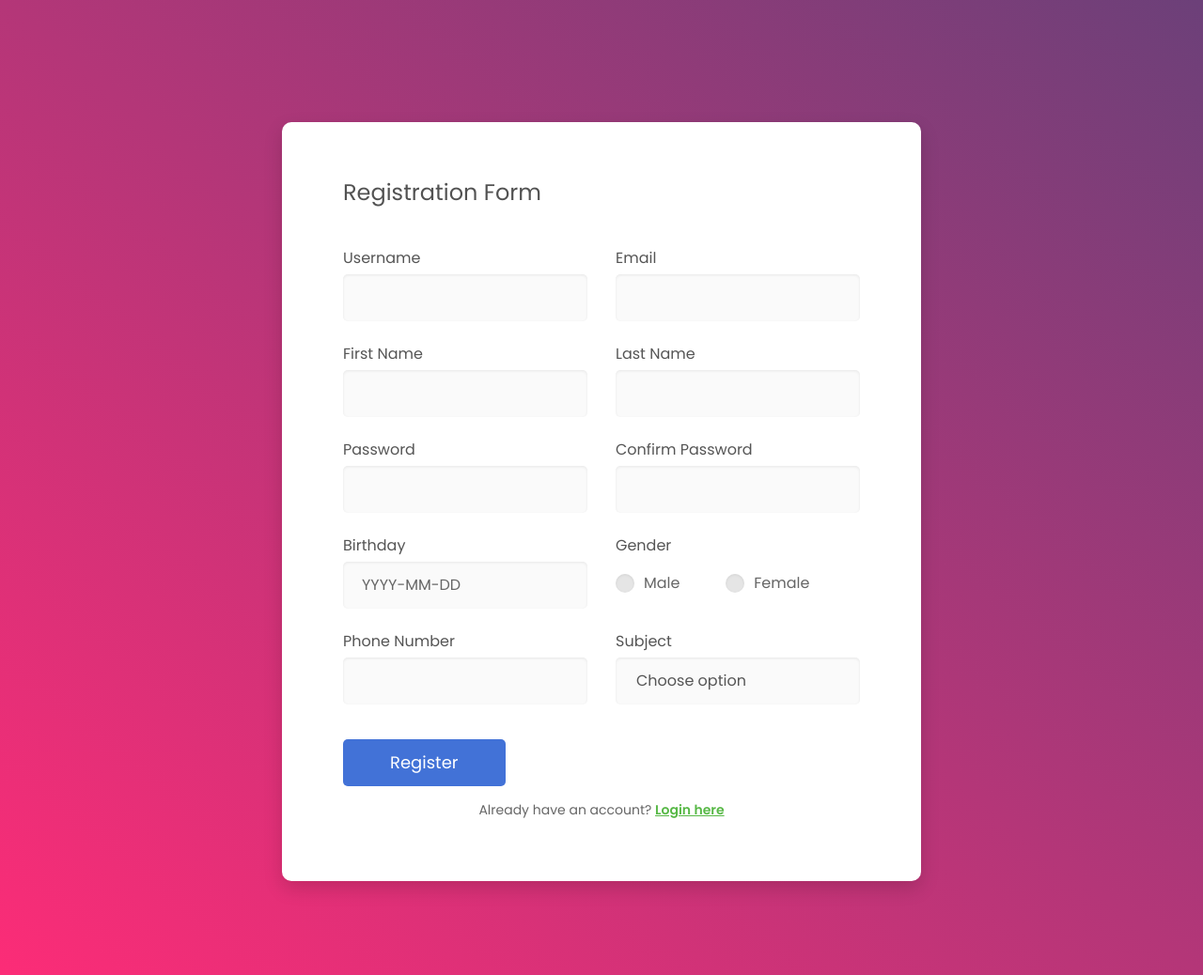
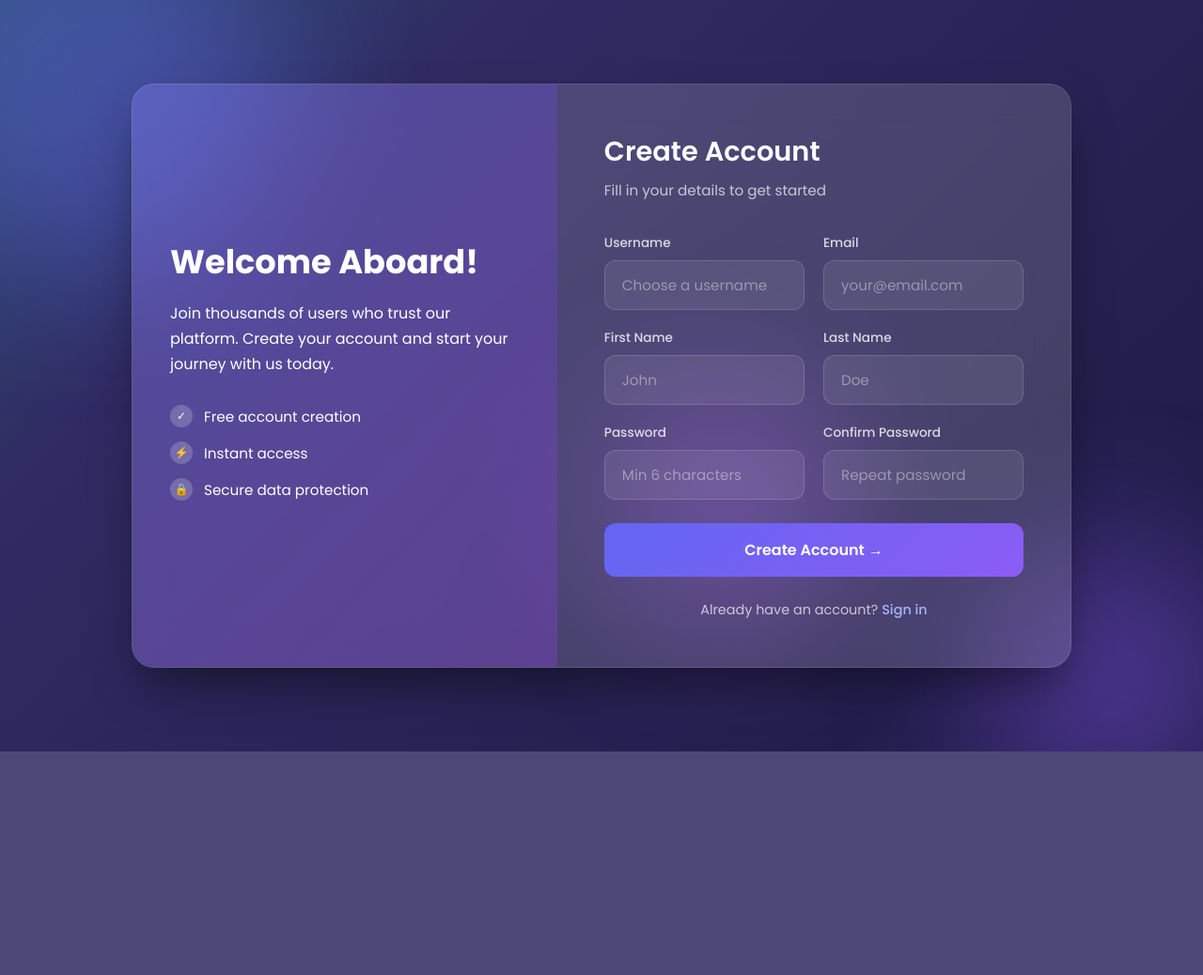
Before and after one commit to mohammadrezaxp/mysity, a Django app: page /ref/user_mange/sing_up/ in a window 1280 px wide. Shown: the whole page at 94% size. After the commit the page ends 800 px from the top, so only its background shows below. Run offline with Django 5.2, Linux system fonts and the light colour scheme; some libraries are stand-ins or nearby versions.

Commit message:
fix and change some page

```diff
--- a/templates/User_mage/index.html
+++ b/templates/User_mage/index.html
@@ -1,182 +1,139 @@
 {% load static %}
 <!DOCTYPE html>
 <html lang="en">
+<head>
+    <meta charset="UTF-8">
+    <meta name="viewport" content="width=device-width, initial-scale=1.0">
+    <title>Create Account</title>
+    <link href="https://fonts.googleapis.com/css2?family=Poppins:wght@300;400;500;600;700&display=swap" rel="stylesheet">
+    <style>
+        * { margin: 0; padding: 0; box-sizing: border-box; }
+        body {
+            font-family: 'Poppins', sans-serif;
+            min-height: 100vh;
+            background: linear-gradient(-45deg, #0f0c29, #302b63, #24f2a8, #0f0c29);
+            background-size: 400% 400%;
+            animation: gradientShift 15s ease infinite;
+            display: flex;
+            align-items: center;
+            justify-content: center;
+            padding: 20px;
+            overflow-x: hidden;
+        }
 
-<head>
-    <!-- Required meta tags-->
-    <meta charset="UTF-8">
-    <meta name="viewport" content="width=device-width, initial-scale=1, shrink-to-fit=no">
-    <meta name="description" content="Registration Form">
-    <meta name="author" content="Your Site">
-    <meta name="keywords" content="Registration">
+        @keyframes gradientShift {
+            0% { background-position: 0% 50%; }
+            50% { background-position: 100% 50%; }
+            100% { background-position: 0% 50%; }
+        }
 
-    <!-- Title Page-->
-    <title>Register</title>
+        .orb { position: fixed; border-radius: 50%; filter: blur(80px); opacity: 0.4; animation: float 20s infinite; pointer-events: none; z-index: 0; }
+        .orb-1 { width: 400px; height: 400px; background: #6366f1; top: -100px; left: -100px; }
+        .orb-2 { width: 300px; height: 300px; background: #8b5cf6; bottom: -50px; right: -50px; animation-delay: -5s; }
+        .orb-3 { width: 250px; height: 250px; background: #a855f7; top: 50%; left: 50%; animation-delay: -10s; }
 
-    <!-- Icons font CSS-->
-    <link href="{% static 'vendor/mdi-font/css/material-design-iconic-font.min.css' %}" rel="stylesheet" media="all">
-    <link href="{% static 'vendor/font-awesome-4.7/css/font-awesome.min.css' %}" rel="stylesheet" media="all">
+        @keyframes float {
+            0%, 100% { transform: translate(0, 0) scale(1); }
+            25% { transform: translate(30px, -30px) scale(1.05); }
+            50% { transform: translate(-20px, 20px) scale(0.95); }
+            75% { transform: translate(20px, 30px) scale(1.02); }
+        }
 
-    <!-- Font special for pages-->
-    <link href="https://fonts.googleapis.com/css?family=Poppins:100,100i,200,200i,300,300i,400,400i,500,500i,600,600i,700,700i,800,800i,900,900i" rel="stylesheet">
+        .container { position: relative; z-index: 1; width: 100%; max-width: 1000px; display: flex; background: rgba(255, 255, 255, 0.1); backdrop-filter: blur(20px); -webkit-backdrop-filter: blur(20px); border-radius: 24px; border: 1px solid rgba(255, 255, 255, 0.15); box-shadow: 0 25px 50px -12px rgba(0, 0, 0, 0.5); overflow: hidden; animation: slideUp 0.8s ease; }
 
-    <!-- Vendor CSS-->
-    <link href="{% static 'vendor/select2/select2.min.css' %}" rel="stylesheet" media="all">
-    <link href="{% static 'vendor/datepicker/daterangepicker.css' %}" rel="stylesheet" media="all">
+        @keyframes slideUp { from { opacity: 0; transform: translateY(40px); } to { opacity: 1; transform: translateY(0); } }
 
-    <!-- Main CSS-->
-    <link href="{% static 'css/main.css' %}" rel="stylesheet" media="all">
+        .left-panel { flex: 1; background: linear-gradient(135deg, rgba(99, 102, 241, 0.3), rgba(168, 85, 247, 0.3)); padding: 50px 40px; display: flex; flex-direction: column; justify-content: center; color: white; }
+
+        .left-panel h1 { font-size: 2.2rem; font-weight: 700; margin-bottom: 15px; animation: fadeIn 1s ease 0.3s both; }
+        .left-panel p { font-size: 1rem; opacity: 0.9; line-height: 1.7; animation: fadeIn 1s ease 0.5s both; }
+
+        .feature-list { margin-top: 30px; animation: fadeIn 1s ease 0.7s both; }
+        .feature { display: flex; align-items: center; gap: 12px; margin-bottom: 15px; font-size: 0.95rem; }
+        .feature-icon { width: 24px; height: 24px; background: rgba(255, 255, 255, 0.2); border-radius: 50%; display: flex; align-items: center; justify-content: center; font-size: 12px; }
+
+        @keyframes fadeIn { from { opacity: 0; transform: translateX(-20px); } to { opacity: 1; transform: translateX(0); } }
+
+        .right-panel { flex: 1.2; padding: 50px; background: rgba(255, 255, 255, 0.05); }
+
+        .form-header { margin-bottom: 35px; animation: fadeIn 1s ease 0.2s both; }
+        .form-header h2 { color: white; font-size: 1.8rem; font-weight: 600; margin-bottom: 8px; }
+        .form-header p { color: rgba(255, 255, 255, 0.7); font-size: 0.95rem; }
+
+        .messages { margin-bottom: 20px; }
+        .message { padding: 12px 16px; border-radius: 12px; margin-bottom: 10px; font-size: 0.9rem; animation: shake 0.5s ease; }
+        .message.error { background: rgba(239, 68, 68, 0.2); color: #fca5a5; border: 1px solid rgba(239, 68, 68, 0.3); }
+        .message.success { background: rgba(34, 197, 94, 0.2); color: #86efac; border: 1px solid rgba(34, 197, 94, 0.3); }
+
+        @keyframes shake { 0%, 100% { transform: translateX(0); } 25% { transform: translateX(-5px); } 75% { transform: translateX(5px); } }
+
+        .form-grid { display: grid; grid-template-columns: 1fr 1fr; gap: 20px; }
+
+        .form-group { position: relative; animation: fadeIn 0.6s ease both; }
+        .form-group:nth-child(1) { animation-delay: 0.3s; }
+        .form-group:nth-child(2) { animation-delay: 0.35s; }
+        .form-group:nth-child(3) { animation-delay: 0.4s; }
+        .form-group:nth-child(4) { animation-delay: 0.45s; }
+        .form-group:nth-child(5) { animation-delay: 0.5s; }
+        .form-group:nth-child(6) { animation-delay: 0.55s; }
+
+        .form-group label { display: block; color: rgba(255, 255, 255, 0.8); font-size: 0.85rem; margin-bottom: 8px; font-weight: 500; }
+        .form-group input { width: 100%; padding: 14px 18px; background: rgba(255, 255, 255, 0.08); border: 1px solid rgba(255, 255, 255, 0.15); border-radius: 12px; color: white; font-size: 0.95rem; font-family: inherit; transition: all 0.3s ease; outline: none; }
+        .form-group input::placeholder { color: rgba(255, 255, 255, 0.4); }
+        .form-group input:focus { background: rgba(255, 255, 255, 0.12); border-color: rgba(99, 102, 241, 0.6); box-shadow: 0 0 0 3px rgba(99, 102, 241, 0.15); }
+
+        .btn-submit { width: 100%; padding: 16px; margin-top: 25px; background: linear-gradient(135deg, #6366f1, #8b5cf6); border: none; border-radius: 12px; color: white; font-size: 1rem; font-weight: 600; font-family: inherit; cursor: pointer; transition: all 0.3s ease; position: relative; overflow: hidden; animation: fadeIn 0.8s ease 0.7s both; }
+        .btn-submit::before { content: ''; position: absolute; top: 0; left: -100%; width: 100%; height: 100%; background: linear-gradient(90deg, transparent, rgba(255, 255, 255, 0.2), transparent); transition: left 0.5s ease; }
+        .btn-submit:hover { transform: translateY(-2px); box-shadow: 0 10px 30px rgba(99, 102, 241, 0.4); }
+        .btn-submit:hover::before { left: 100%; }
+
+        .login-link { text-align: center; margin-top: 25px; color: rgba(255, 255, 255, 0.7); font-size: 0.9rem; animation: fadeIn 0.8s ease 0.9s both; }
+        .login-link a { color: #a5b4fc; text-decoration: none; font-weight: 500; transition: color 0.3s; }
+        .login-link a:hover { color: #c7d2fe; text-decoration: underline; }
+
+        @media (max-width: 768px) { .container { flex-direction: column; } .left-panel { padding: 35px 30px; } .left-panel h1 { font-size: 1.6rem; } .right-panel { padding: 35px 25px; } .form-grid { grid-template-columns: 1fr; } }
+    </style>
 </head>
+<body>
+    <div class="orb orb-1"></div>
+    <div class="orb orb-2"></div>
+    <div class="orb orb-3"></div>
 
-<body>
-<div class="page-wrapper bg-gra-02 p-t-130 p-b-100 font-poppins">
-    <div class="wrapper wrapper--w680">
-        <div class="card card-4">
-            <div class="card-body">
-                <h2 class="title">Registration Form</h2>
-
-                <!-- نمایش پیام‌های Django -->
-                {% if messages %}
-                    <div style="margin-bottom: 20px;">
-                        {% for message in messages %}
-                            <div style="padding: 15px; border-radius: 8px; margin-bottom: 10px;
-                                    {% if message.tags == 'success' %}
-                                        background: #d4edda; color: #155724;
-                                    {% elif message.tags == 'error' %}
-                                        background: #f8d7da; color: #721c24;
-                                    {% else %}
-                                        background: #d1ecf1; color: #0c5460;
-                                    {% endif %}">
-                                {{ message }}
-                            </div>
-                        {% endfor %}
-                    </div>
-                {% endif %}
-
-                <form method="POST" action="{% url "User_manage:sing_up" %}">
-                    {% csrf_token %}
-
-                    <div class="row row-space">
-                        <div class="col-2">
-                            <div class="input-group">
-                                <label class="label">Username</label>
-                                <input class="input--style-4" type="text" name="username" required>
-                            </div>
-                        </div>
-                        <div class="col-2">
-                            <div class="input-group">
-                                <label class="label">Email</label>
-                                <input class="input--style-4" type="email" name="email" required>
-                            </div>
+    <div class="container">
+        <div class="left-panel">
+            <h1>Welcome Aboard!</h1>
+            <p>Join thousands of users who trust our platform. Create your account and start your journey with us today.</p>
+            <div class="feature-list">
+                <div class="feature"><span class="feature-icon">✓</span><span>Free account creation</span></div>
+                <div class="feature"><span class="feature-icon">⚡</span><span>Instant access</span></div>
+                <div class="feature"><span class="feature-icon">🔒</span><span>Secure data protection</span></div>
             </div>
         </div>
 
-                    <div class="row row-space">
-                        <div class="col-2">
-                            <div class="input-group">
-                                <label class="label">First Name</label>
-                                <input class="input--style-4" type="text" name="first_name">
-                            </div>
-                        </div>
-                        <div class="col-2">
-                            <div class="input-group">
-                                <label class="label">Last Name</label>
-                                <input class="input--style-4" type="text" name="last_name">
-                            </div>
-                        </div>
+        <div class="right-panel">
+            {% if messages %}
+                <div class="messages">{% for message in messages %}<div class="message {{ message.tags }}">{{ message }}</div>{% endfor %}</div>
+            {% endif %}
+
+            <div class="form-header">
+                <h2>Create Account</h2>
+                <p>Fill in your details to get started</p>
             </div>
 
-                    <div class="row row-space">
-                        <div class="col-2">
-                            <div class="input-group">
-                                <label class="label">Password</label>
-                                <input class="input--style-4" type="password" name="password" required>
+            <form method="POST" action="{% url 'User_manage:sing_up' %}">
+                {% csrf_token %}
+                <div class="form-grid">
+                    <div class="form-group"><label>Username</label><input type="text" name="username" placeholder="Choose a username" required></div>
+                    <div class="form-group"><label>Email</label><input type="email" name="email" placeholder="your@email.com" required></div>
+                    <div class="form-group"><label>First Name</label><input type="text" name="first_name" placeholder="John"></div>
+                    <div class="form-group"><label>Last Name</label><input type="text" name="last_name" placeholder="Doe"></div>
+                    <div class="form-group"><label>Password</label><input type="password" name="password" placeholder="Min 6 characters" required></div>
+                    <div class="form-group"><label>Confirm Password</label><input type="password" name="password_confirm" placeholder="Repeat password" required></div>
                 </div>
-                        </div>
-                        <div class="col-2">
-                            <div class="input-group">
-                                <label class="label">Confirm Password</label>
-                                <input class="input--style-4" type="password" name="password_confirm" required>
-                            </div>
-                        </div>
-                    </div>
-
-                    <div class="row row-space">
-                        <div class="col-2">
-                            <div class="input-group">
-                                <label class="label">Birthday</label>
-                                <div class="input-group-icon">
-                                    <input class="input--style-4 js-datepicker" type="text" name="birthday" placeholder="YYYY-MM-DD">
-                                    <i class="zmdi zmdi-calendar-note input-icon js-btn-calendar"></i>
-                                </div>
-                            </div>
-                        </div>
-                        <div class="col-2">
-                            <div class="input-group">
-                                <label class="label">Gender</label>
-                                <div class="p-t-10">
-                                    <label class="radio-container m-r-45">Male
-                                        <input type="radio" value="male" name="gender">
-                                        <span class="checkmark"></span>
-                                    </label>
-                                    <label class="radio-container">Female
-                                        <input type="radio" value="female" name="gender">
-                                        <span class="checkmark"></span>
-                                    </label>
-                                </div>
-                            </div>
-                        </div>
-                    </div>
-
-                    <div class="row row-space">
-                        <div class="col-2">
-                            <div class="input-group">
-                                <label class="label">Phone Number</label>
-                                <input class="input--style-4" type="text" name="phone">
-                            </div>
-                        </div>
-                        <div class="col-2">
-                            <div class="input-group">
-                                <label class="label">Subject</label>
-                                <div class="rs-select2 js-select-simple select--no-search">
-                                    <select name="subject">
-                                        <option disabled="disabled" selected="selected">Choose option</option>
-                                        <option>Subject 1</option>
-                                        <option>Subject 2</option>
-                                        <option>Subject 3</option>
-                                    </select>
-                                    <div class="select-dropdown"></div>
-                                </div>
-                            </div>
-                        </div>
-                    </div>
-
-                    <div class="p-t-15">
-                        <button class="btn btn--radius-2 btn--blue" type="submit">Register</button>
-                    </div>
-
-                    <div class="p-t-15" style="text-align: center;">
-                        <p style="color: #666;">
-                            Already have an account?
-                            <a href="{% url 'User_manage:login' %}" style="color: #57b846; font-weight: 600;">Login here</a>
-                        </p>
-                    </div>
+                <button type="submit" class="btn-submit">Create Account →</button>
+                <div class="login-link">Already have an account? <a href="{% url 'User_manage:login' %}">Sign in</a></div>
             </form>
         </div>
     </div>
-    </div>
-</div>
-
-<!-- Jquery JS-->
-<script src="{% static 'vendor/jquery/jquery.min.js' %}"></script>
-<!-- Vendor JS-->
-<script src="{% static 'vendor/select2/select2.min.js' %}"></script>
-<script src="{% static 'vendor/datepicker/moment.min.js' %}"></script>
-<script src="{% static 'vendor/datepicker/daterangepicker.js' %}"></script>
-
-<!-- Main JS-->
-<script src="{% static 'js/global.js' %}"></script>
-
 </body>
-
 </html>
--- a/untitled2/settings.py
+++ b/untitled2/settings.py
@@ -111,6 +111,9 @@ USE_TZ = True
 # https://docs.djangoproject.com/en/5.2/howto/static-files/
 
 STATIC_URL = '/static/'
+STATICFILES_DIRS = [BASE_DIR / 'static', BASE_DIR / 'statics']
+STATIC_ROOT = BASE_DIR / 'staticfiles'
+MEDIA_ROOT = BASE_DIR / 'media'
 MEDIA_URL = '/media/'
 # Default primary key field type
 # https://docs.djangoproject.com/en/5.2/ref/settings/#default-auto-field
--- a/untitled2/urls.py
+++ b/untitled2/urls.py
@@ -24,8 +24,9 @@ urlpatterns = [
     path('admin/', admin.site.urls),
     path('', RedirectView.as_view(url='/ref/home/', permanent=False)),
     path('ref/', include('mysity.urls')),
-    path('blog/', include('blog.urls')),
-]
+        path('blog/', include('blog.urls')),
+        path('ref/user_manage/', include('user_mangmant.urls')),
+    ]
 
 if settings.DEBUG:
     from django.conf.urls.static import static
```
Also changed, not shown: templates/User_mage/login_user.html (+67 -164 lines), 1 other file. Lines whose indentation alone changed are shown as unchanged.
